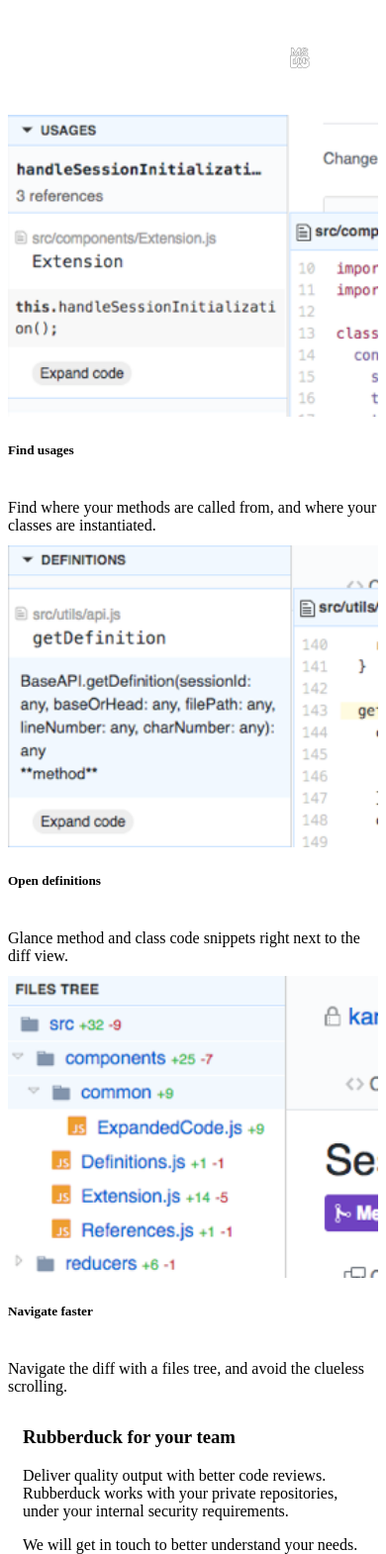
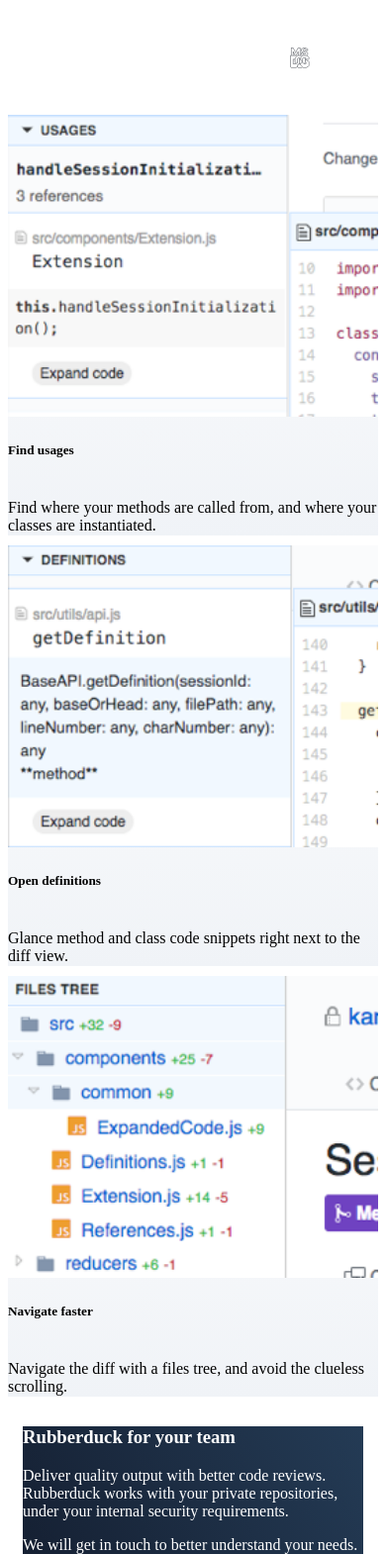
Before and after one commit to arjunattam/rubberduck-website, a Gatsby site: page / in a window 390 px wide. Shown: the part 430-2000 px from the top of the page at 99% size. Built offline with nearby package versions, Linux system fonts and the light colour scheme; Gatsby itself is replaced by a stand-in of ours.

Commit message:
More color on the page

```diff
--- a/src/components/CTASection/index.css
+++ b/src/components/CTASection/index.css
@@ -1,5 +1,6 @@
 .cta-section {
-  background: #fff;
+  background: linear-gradient(60deg, #141e30, #243b55);
+  color: #fff;
   margin: 30px 15px;
 }
 
--- a/src/components/FeaturesSection/index.css
+++ b/src/components/FeaturesSection/index.css
@@ -10,6 +10,7 @@
   height: 425px;
   border: none;
   display: block;
+  background: linear-gradient(180deg, #ffffff, #f0f3f7);
 }
 
 @media only screen and (max-width: 576px) {
--- a/src/components/LanguagesRow/index.css
+++ b/src/components/LanguagesRow/index.css
@@ -13,7 +13,7 @@
 .languages-row i {
   font-size: 36px;
   padding: 20px;
-  color: #999;
+  color: #707379;
 }
 
 @media only screen and (max-width: 576px) {
```
Also changed, not shown: src/components/Footer/index.js (+4 -4 lines), src/layouts/index.css (+6 -2 lines).
